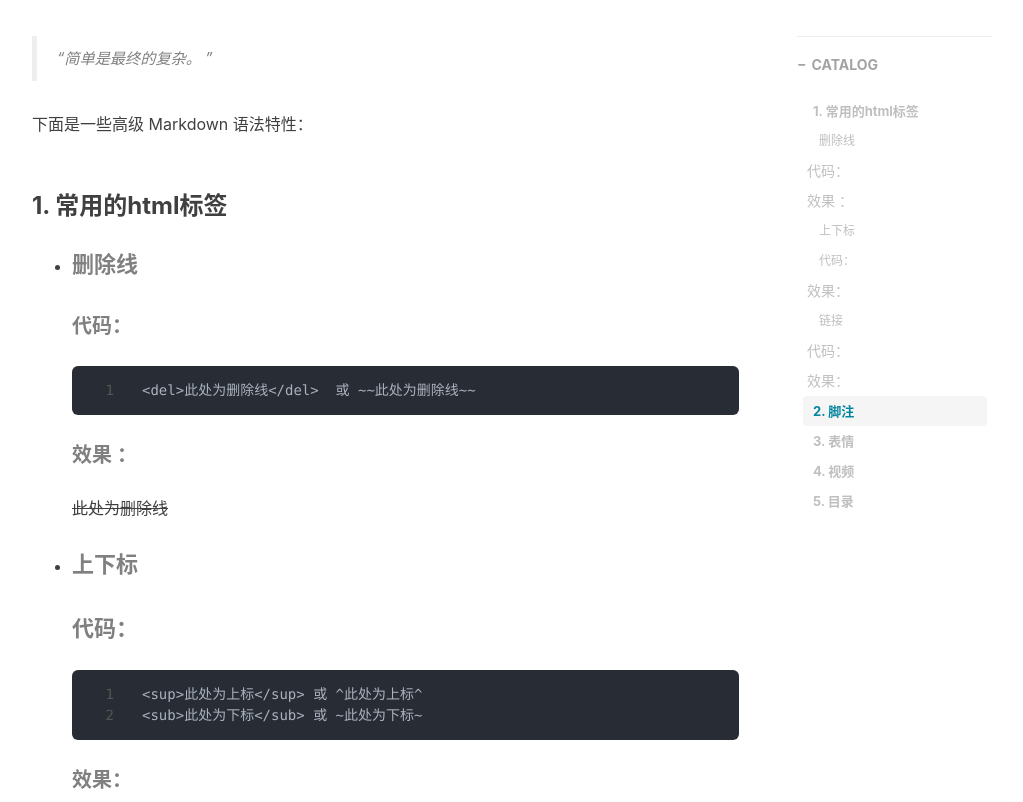
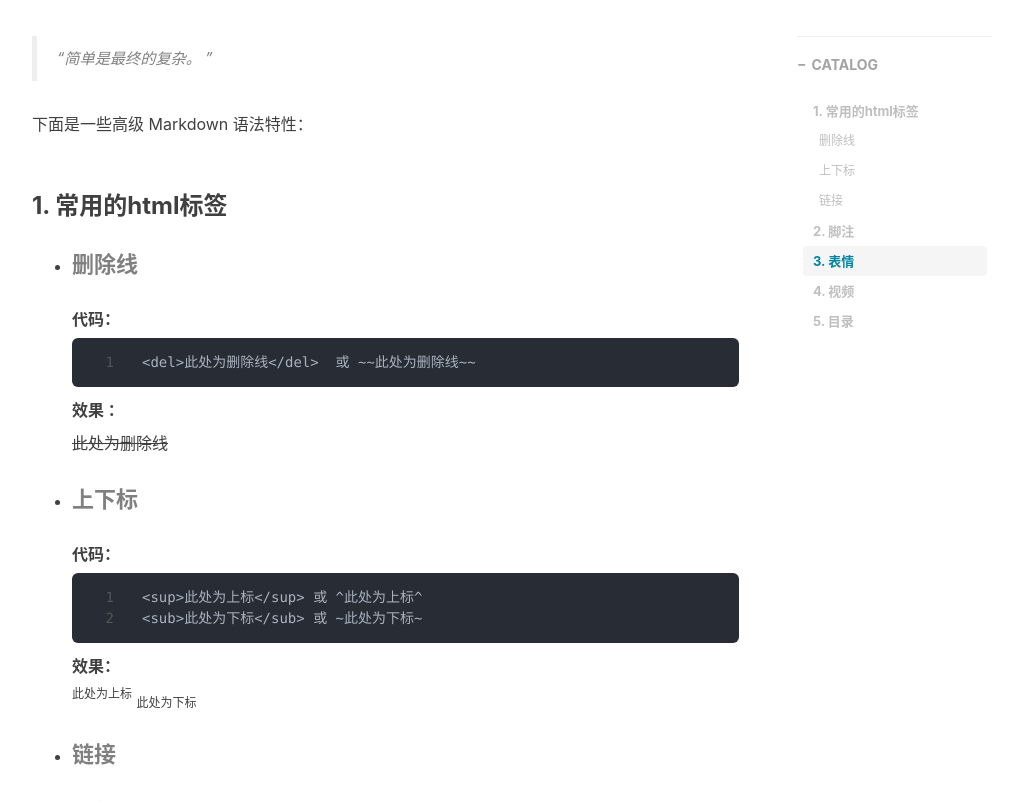
Before and after one commit to trumokl/trumokl.github.io, a Jekyll site: the page built from _posts/2024-04-25-Markdown高阶语法.md, in a window 1280 px wide and 900 px high, scrolled down 429 px, cut to the strip 98-900 px from the top of the window. Shown: the whole strip, without its empty margins (233-1256 px from the left). Built offline with Jekyll 4.4.1, drawn with Linux system fonts in a browser that asks for light colours; nearby versions of some CDN libraries; comment, search, counter and statistics services are not loaded.

Commit message:
Update 2024-04-25-Markdown高阶语法.md

````diff
--- a/_posts/2024-04-25-Markdown高阶语法.md
+++ b/_posts/2024-04-25-Markdown高阶语法.md
@@ -22,38 +22,38 @@ tags:
 
 + #### 删除线
 
-  ##### 代码：
+  **代码：**
 
   ```
   <del>此处为删除线</del>  或 ~~此处为删除线~~
   ```
 
-  ##### 效果 ：
+  **效果 ：**
 
   <del>此处为删除线</del>
 
 + #### 上下标
 
-  #### 代码：
+  **代码：**
 
   ```
   <sup>此处为上标</sup> 或 ^此处为上标^
   <sub>此处为下标</sub> 或 ~此处为下标~
   ```
 
-  ##### 效果：
+  **效果：**
 
   <sup>此处为上标</sup>            <sub>此处为下标</sub>
 
 + #### 链接
 
-  ##### 代码：
+  **代码：**
 
   ```
   <a herf="https://www.google.com/">此处为google地址</a>
   ```
 
-  ##### 效果：
+  **效果：**
 
   <a herf="https://www.google.com/">此处为google地址</a>
 
````
